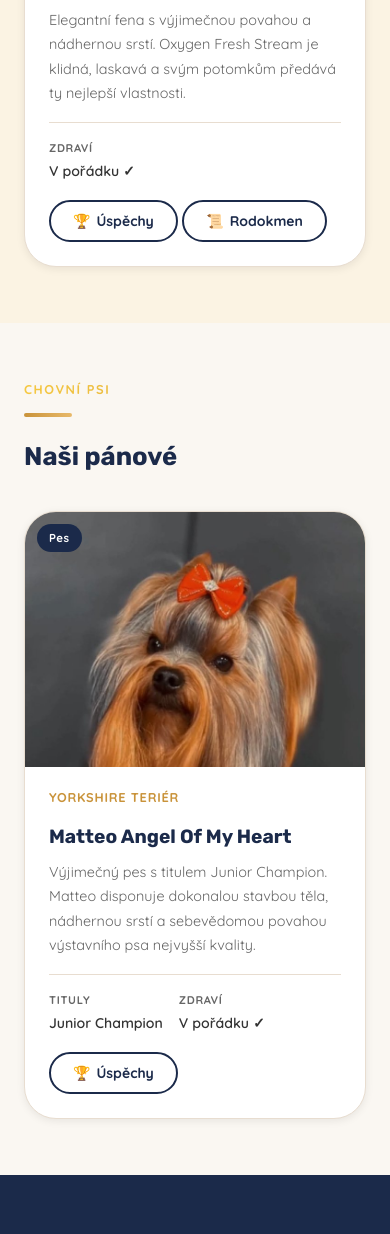
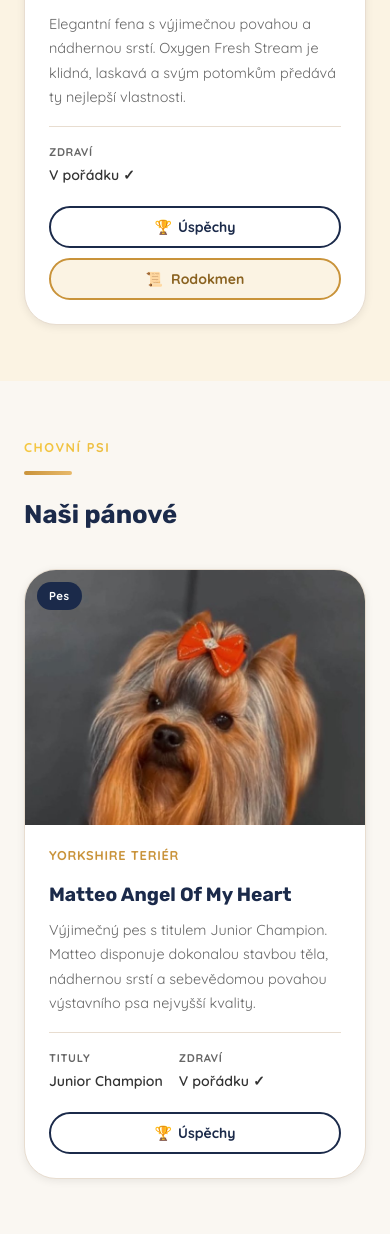
Before and after one commit to feryskral/greatsilkyway, a PHP site: page /nasi-psi.html in a window 390 px wide. Shown: the part 2786-4020 px from the top of the page. Run offline with PHP 8.4, Linux system fonts and the light colour scheme; data that the repository does not hold is empty.

Commit message:
Tlacitko Rodokmen graficky sladeno s webem
Radek tlacitek na kartach je nyni samostatny flex kontejner
(.card-actions) v globalnim style.css. Drive stalo tlacitko Rodokmen
hned za Uspechy oddelene jen mezerou v sablone a odsazeni resilo
pravidlo .btn--achievements vlozene primo do index.html a
nasi-psi.html - na strance Stenata toto pravidlo chybi, takze se
Rodokmen u Corala lepil na "Mam zajem".

- pevny rozestup 10 px, stejna vyska tlacitek, cisty zlom radku
- na uzkych kartach (<420 px) kazde tlacitko pres celou sirku
- vlastni trida .btn--pedigree ve zlate palete webu misto vypujcene
  .btn--achievements; text #8A6220, samotna --color-gold ma na svetlem
  pozadi kontrast jen 2,6:1
- doplnen chybejici prekladovy klic btn_pedigree (CS/EN)
- cache busting: content-loader.js v10, style.css v8, lang.js v9

Co-Authored-By: Claude Opus 5 <noreply@anthropic.com>

```diff
--- a/about.html
+++ b/about.html
@@ -84,7 +84,7 @@
   }
   </script>
   <!-- SEO:end -->
-  <link rel="stylesheet" href="style.css?v=7" />
+  <link rel="stylesheet" href="style.css?v=8" />
 
   <link rel="icon" type="image/png" href="great-logo.png" />
   <link rel="apple-touch-icon" href="great-logo.png" />
@@ -355,7 +355,7 @@
     burger.addEventListener('click', () => menu.classList.toggle('open'));
   </script>
 <script src="animations.js?v=7"></script>
-<script src="lang.js?v=2"></script>
+<script src="lang.js?v=9"></script>
 
 <script>(function(){new Image().src='track.php?p='+encodeURIComponent(location.pathname)+'&r='+encodeURIComponent(document.referrer);})();</script>
 </body>
--- a/admin.html
+++ b/admin.html
@@ -5,7 +5,7 @@
   <meta name="viewport" content="width=device-width, initial-scale=1.0" />
   <title>Admin – Great Silkyway</title>
   <meta name="robots" content="noindex, nofollow" />
-  <link rel="stylesheet" href="style.css?v=7" />
+  <link rel="stylesheet" href="style.css?v=8" />
   <style>
     body { background: linear-gradient(180deg, #faf8f3 0%, #f5f3ef 100%); min-height: 100vh; }
 
--- a/content-loader.js
+++ b/content-loader.js
@@ -161,9 +161,16 @@
             ${titlesV ? `<div class="dog-card__meta-item"><label data-i18n="dog_titles">Tituly</label><span>${escapeHtml(titlesV)}</span></div>` : ''}
             <div class="dog-card__meta-item"><label data-i18n="dog_dna">Zdraví</label><span>${escapeHtml(healthV)} ✓</span></div>
           </div>
-          ${achBtn}${pedigreeBtn('dog', i, d)}
+          ${actionsRow(achBtn + pedigreeBtn('dog', i, d))}
         </div>
       </div>`;
+  }
+
+  // Tlacitka na pate karty do jednoho flex radku - bez nej se opiraji
+  // o mezeru v sablone a pri zalomeni nemaji zadny rozestup.
+  function actionsRow(html, tridy) {
+    if (!html || !html.trim()) return '';
+    return `<div class="card-actions${tridy ? ' ' + tridy : ''}">${html}</div>`;
   }
 
   // ===== RODOKMEN =====
@@ -173,7 +180,7 @@
   function pedigreeBtn(druh, _i, o) {
     if (!o.pedigree) return '';
     const popisek = gsLang() === 'en' ? 'Pedigree' : 'Rodokmen';
-    return ` <button class="btn btn--outline btn--sm btn--achievements" onclick="event.stopPropagation(); gsShowPedigree('${druh}', '${escapeHtml(String(o.name || '').replace(/'/g, ''))}')">📜 <span data-i18n="btn_pedigree">${popisek}</span></button>`;
+    return `<button class="btn btn--sm btn--pedigree" onclick="event.stopPropagation(); gsShowPedigree('${druh}', '${escapeHtml(String(o.name || '').replace(/'/g, ''))}')">📜 <span data-i18n="btn_pedigree">${popisek}</span></button>`;
   }
 
   window.gsShowPedigree = function (druh, jmeno) {
@@ -371,7 +378,7 @@
         <div class="puppy-card__body">
           <div class="puppy-card__name">${escapeHtml(pickLang(p,'name') || p.name)}</div>
           <div class="puppy-card__info" data-i18n="breed_yt">Yorkshire teriér</div>
-          ${price}${btn}${pedigreeBtn('puppy', i, p)}
+          ${price}${actionsRow(btn + pedigreeBtn('puppy', i, p), 'card-actions--tight')}
         </div>
       </div>`;
   }
--- a/galerie.html
+++ b/galerie.html
@@ -84,7 +84,7 @@
   }
   </script>
   <!-- SEO:end -->
-  <link rel="stylesheet" href="style.css?v=7" />
+  <link rel="stylesheet" href="style.css?v=8" />
   <style>
     .gallery-grid-full {
       display: grid;
@@ -828,8 +828,8 @@
     window.addEventListener('hashchange', () => { gsApplyHash(); });
   </script>
 <script src="animations.js?v=7"></script>
-<script src="lang.js?v=8"></script>
-<script src="content-loader.js?v=9"></script>
+<script src="lang.js?v=9"></script>
+<script src="content-loader.js?v=10"></script>
 
 <script>(function(){new Image().src='track.php?p='+encodeURIComponent(location.pathname)+'&r='+encodeURIComponent(document.referrer);})();</script>
 </body>
--- a/index.html
+++ b/index.html
@@ -64,7 +64,7 @@
   }
   </script>
   <!-- SEO:end -->
-  <link rel="stylesheet" href="style.css?v=7" />
+  <link rel="stylesheet" href="style.css?v=8" />
   <style>
     .achievements-modal {
       display: none;
@@ -1152,8 +1152,8 @@
     });
   </script>
 <script src="animations.js?v=7"></script>
-<script src="lang.js?v=8"></script>
-<script src="content-loader.js?v=9"></script>
+<script src="lang.js?v=9"></script>
+<script src="content-loader.js?v=10"></script>
 
 <script>(function(){new Image().src='track.php?p='+encodeURIComponent(location.pathname)+'&r='+encodeURIComponent(document.referrer);})();</script>
 </body>
--- a/kontakt.html
+++ b/kontakt.html
@@ -84,7 +84,7 @@
   }
   </script>
   <!-- SEO:end -->
-  <link rel="stylesheet" href="style.css?v=7" />
+  <link rel="stylesheet" href="style.css?v=8" />
 
   <link rel="icon" type="image/png" href="great-logo.png" />
   <link rel="apple-touch-icon" href="great-logo.png" />
@@ -401,7 +401,7 @@
     });
   </script>
 <script src="animations.js?v=7"></script>
-<script src="lang.js?v=2"></script>
+<script src="lang.js?v=9"></script>
 
 <script>(function(){new Image().src='track.php?p='+encodeURIComponent(location.pathname)+'&r='+encodeURIComponent(document.referrer);})();</script>
 </body>
--- a/lang.js
+++ b/lang.js
@@ -118,7 +118,7 @@ const T = {
     litter_label:'Aktuální vrhy', litter_title:'Naše štěňátka hledají domov',
     litter_desc:'Každé štěňátko vyrůstá v rodinném prostředí s láskou a individuální péčí.',
     price_inquiry:'Cena na dotaz', price_reserved_lbl:'Rezervováno',
-    btn_interested:'Mám zájem', btn_taken:'Obsazeno', btn_achievements:'Úspěchy',
+    btn_interested:'Mám zájem', btn_taken:'Obsazeno', btn_achievements:'Úspěchy', btn_pedigree:'Rodokmen',
     planned_label:'Plánované vrhy', planned_title:'Připravované vrhy 2025',
     planned_subtitle:'Zapište se do pořadníku a my vás kontaktujeme jako první, jakmile budou štěňata k dispozici.',
     plan1_label:'Plánovaný vrh · jaro 2025', plan1_title:'Luna × Maxim',
@@ -282,7 +282,7 @@ const T = {
     litter_label:'Current litters', litter_title:'Our puppies looking for a home',
     litter_desc:'Each puppy grows up in a family environment with love and individual care.',
     price_inquiry:'Price on request', price_reserved_lbl:'Reserved',
-    btn_interested:"I'm interested", btn_taken:'Taken', btn_achievements:'Achievements',
+    btn_interested:"I'm interested", btn_taken:'Taken', btn_achievements:'Achievements', btn_pedigree:'Pedigree',
     planned_label:'Planned litters', planned_title:'Upcoming litters 2025',
     planned_subtitle:'Join the waiting list and we will contact you first as soon as puppies become available.',
     plan1_label:'Planned litter · Spring 2025', plan1_title:'Luna × Maxim',
--- a/nasi-psi.html
+++ b/nasi-psi.html
@@ -84,7 +84,7 @@
   }
   </script>
   <!-- SEO:end -->
-  <link rel="stylesheet" href="style.css?v=7" />
+  <link rel="stylesheet" href="style.css?v=8" />
   <style>
     .achievements-modal {
       display: none;
@@ -762,8 +762,8 @@
     });
   </script>
 <script src="animations.js?v=7"></script>
-<script src="lang.js?v=8"></script>
-<script src="content-loader.js?v=9"></script>
+<script src="lang.js?v=9"></script>
+<script src="content-loader.js?v=10"></script>
 
 <script>(function(){new Image().src='track.php?p='+encodeURIComponent(location.pathname)+'&r='+encodeURIComponent(document.referrer);})();</script>
 </body>
--- a/stena.html
+++ b/stena.html
@@ -84,7 +84,7 @@
   }
   </script>
   <!-- SEO:end -->
-  <link rel="stylesheet" href="style.css?v=7" />
+  <link rel="stylesheet" href="style.css?v=8" />
 
   <link rel="icon" type="image/png" href="great-logo.png" />
   <link rel="apple-touch-icon" href="great-logo.png" />
@@ -338,8 +338,8 @@
     burger.addEventListener('click', () => menu.classList.toggle('open'));
   </script>
 <script src="animations.js?v=7"></script>
-<script src="lang.js?v=8"></script>
-<script src="content-loader.js?v=9"></script>
+<script src="lang.js?v=9"></script>
+<script src="content-loader.js?v=10"></script>
 
 <script>(function(){new Image().src='track.php?p='+encodeURIComponent(location.pathname)+'&r='+encodeURIComponent(document.referrer);})();</script>
 </body>
--- a/style.css
+++ b/style.css
@@ -1590,3 +1590,54 @@ p {
 .page-hero h1 { animation: heroEntrance 0.7s ease both; animation-delay: 0.15s; }
 .page-hero p  { animation: heroEntrance 0.7s ease both; animation-delay: 0.3s; }
 .breadcrumb   { animation: heroEntrance 0.5s ease both; animation-delay: 0.05s; }
+
+
+/* ---- AKCNI TLACITKA NA KARTACH (Uspechy / Rodokmen) ----
+   Drive stalo tlacitko Rodokmen hned za Uspechy jen oddelene mezerou
+   a odsazeni resilo pravidlo .btn--achievements vlozene primo do
+   index.html a nasi-psi.html. Na strance Stenata toto pravidlo chybi,
+   takze se tlacitko lepilo na "Mam zajem". Radek tlacitek je proto
+   ted samostatny flex kontejner v globalnim stylu - plati vsude. */
+.card-actions {
+  display: flex;
+  flex-wrap: wrap;
+  align-items: stretch;
+  gap: 10px;
+  margin-top: 18px;
+}
+
+/* Karta stenete uz ma mezeru pod cenou, druhe odsazeni by bylo moc */
+.card-actions--tight {
+  margin-top: 0;
+}
+
+.card-actions .btn {
+  margin-top: 0;
+  justify-content: center;
+  white-space: nowrap;
+}
+
+/* Rodokmen je doplnek k Uspechum, proto zlata varianta z palety webu.
+   Text je tmavsi zlata (#8A6220) - samotna --color-gold ma na svetlem
+   pozadi kontrast jen 2,6:1 a byla by spatne citelna. */
+.btn--pedigree {
+  background-color: var(--color-gold-pale);
+  color: #8A6220;
+  border-color: var(--color-gold);
+}
+
+.btn--pedigree:hover {
+  background-color: var(--color-gold);
+  color: var(--color-white);
+  border-color: var(--color-gold);
+  transform: translateY(-2px);
+  box-shadow: var(--shadow-md);
+}
+
+/* Na uzkych kartach radeji kazde tlacitko pres celou sirku nez
+   roztrhany radek */
+@media (max-width: 420px) {
+  .card-actions .btn {
+    flex: 1 1 100%;
+  }
+}
--- a/vrhy.html
+++ b/vrhy.html
@@ -84,7 +84,7 @@
   }
   </script>
   <!-- SEO:end -->
-  <link rel="stylesheet" href="style.css?v=7" />
+  <link rel="stylesheet" href="style.css?v=8" />
   <style>
     .vrhy-grid {
       display: grid;
@@ -404,8 +404,8 @@
     document.addEventListener('keydown', e => { if (e.key === 'Escape') lightbox.classList.remove('open'); });
   </script>
 <script src="animations.js?v=7"></script>
-<script src="lang.js?v=8"></script>
-<script src="content-loader.js?v=9"></script>
+<script src="lang.js?v=9"></script>
+<script src="content-loader.js?v=10"></script>
 
 <script>(function(){new Image().src='track.php?p='+encodeURIComponent(location.pathname)+'&r='+encodeURIComponent(document.referrer);})();</script>
 </body>
```
